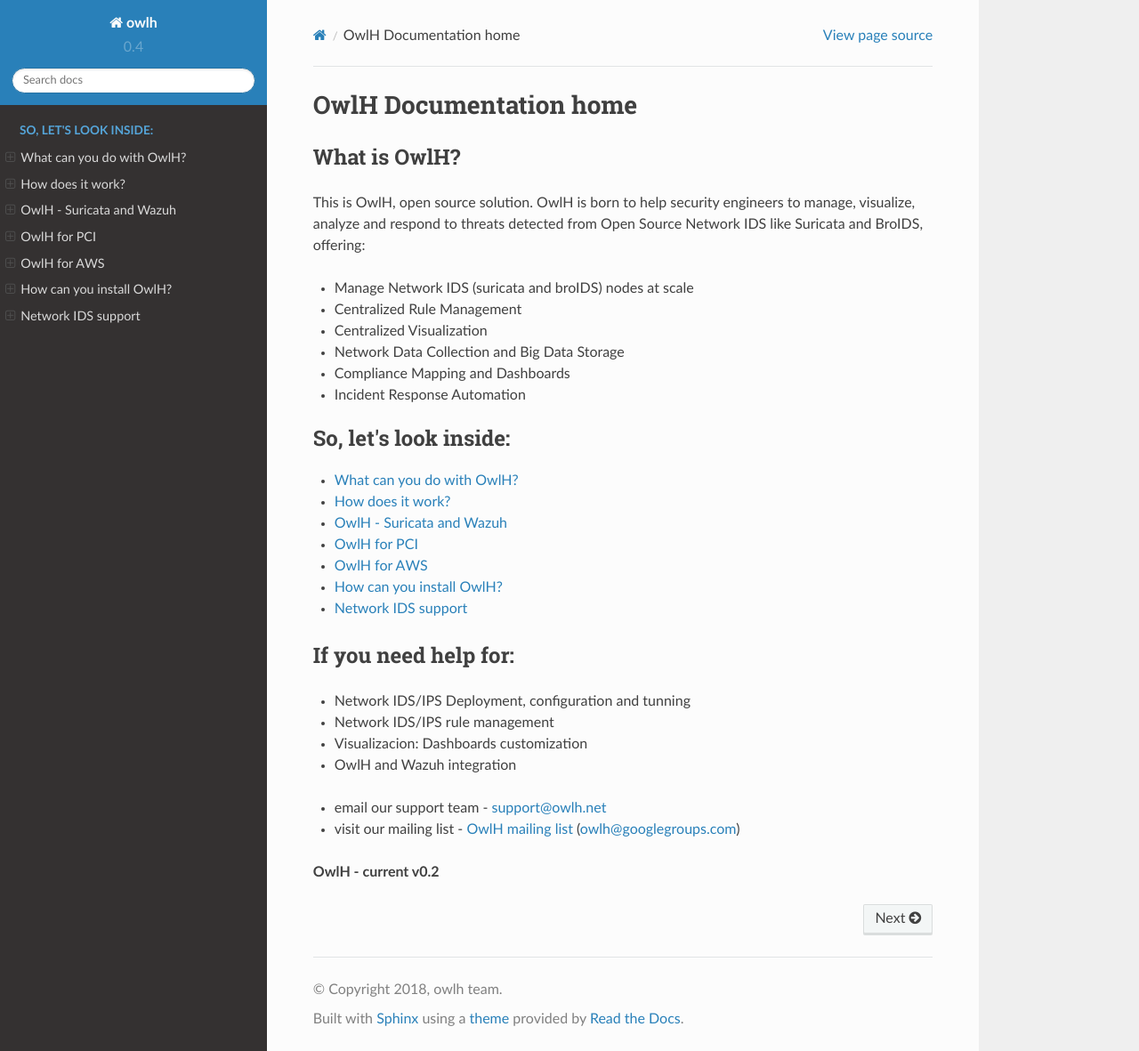
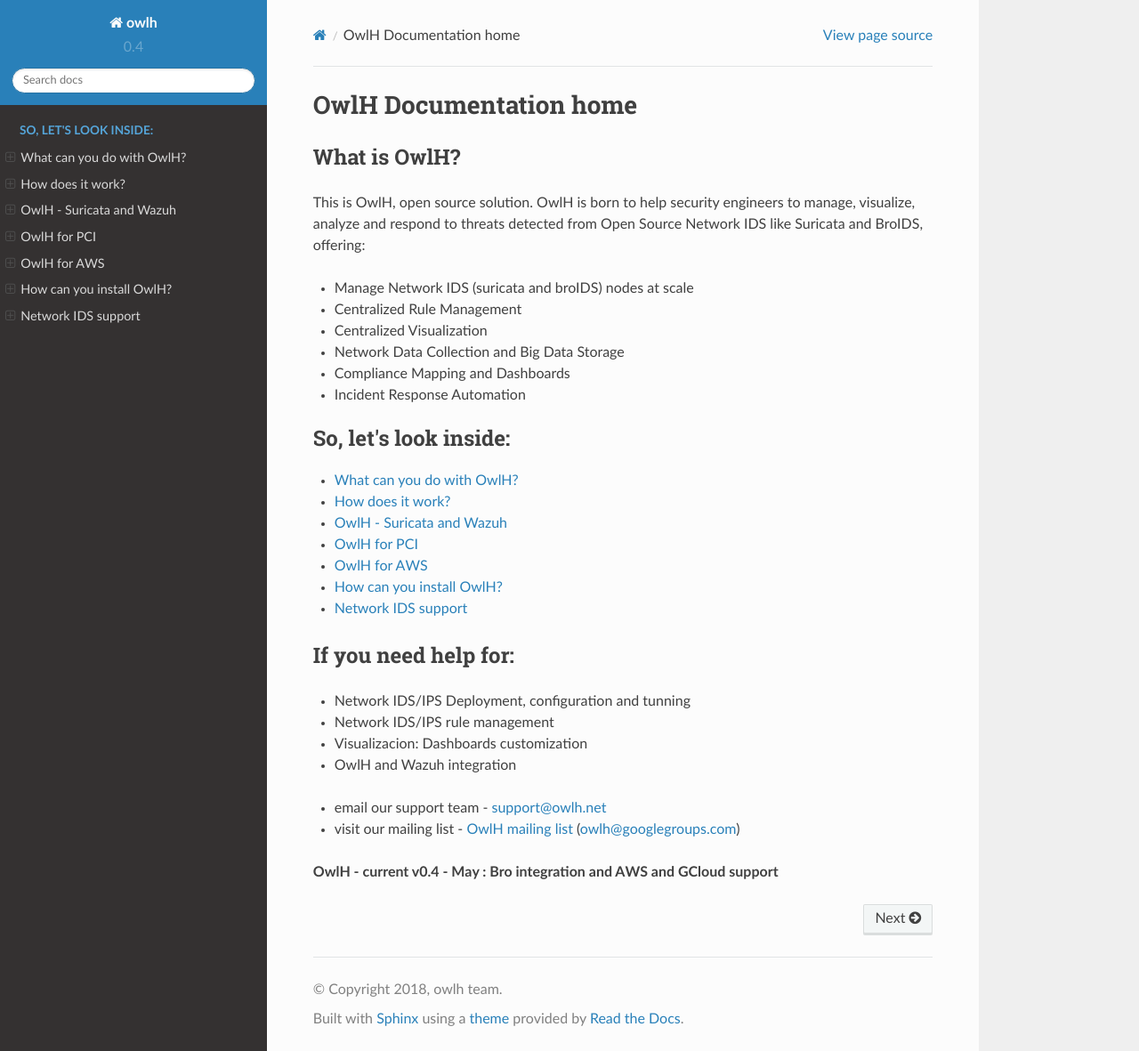
Before and after one commit to austinsonger/documentation, a Sphinx documentation site: the page built from source/index.rst, in a window 1280 px wide and 1181 px high. Shown: the whole window at 89% size. Built offline with Sphinx 7.4.7 and the Read the Docs theme 2.0.0, drawn with Linux system fonts in a browser that asks for light colours.

Commit message:
-- Bro Integration  --

```diff
--- a/source/index.rst
+++ b/source/index.rst
@@ -39,4 +39,4 @@
 * email our support team - support@owlh.net
 * visit our mailing list - `OwlH mailing list`_ (owlh@googlegroups.com)
 
-**OwlH - current v0.2**
+**OwlH - current v0.4 - May : Bro integration and AWS and GCloud support**
```
Also changed, not shown: 5 other files.
